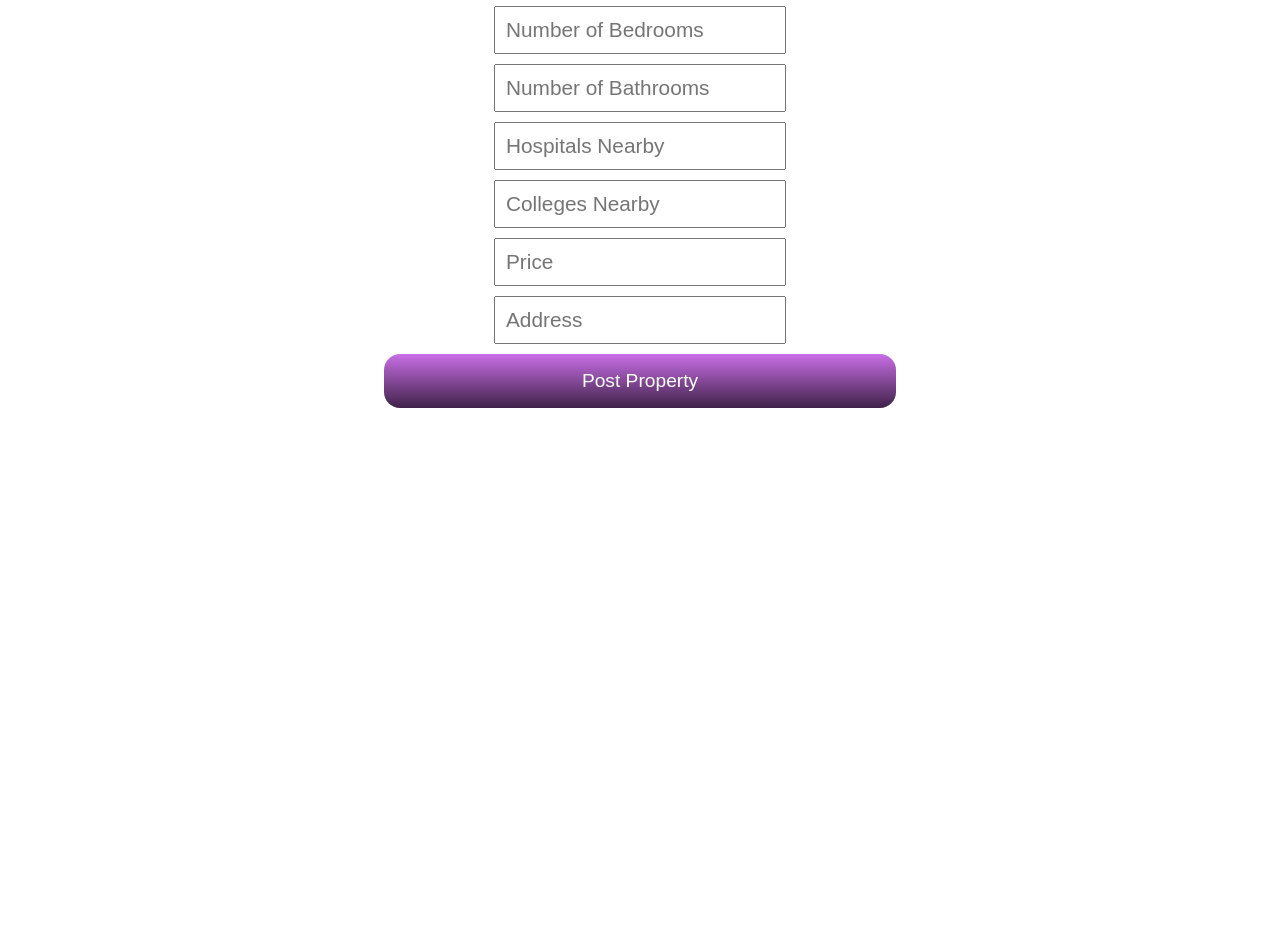
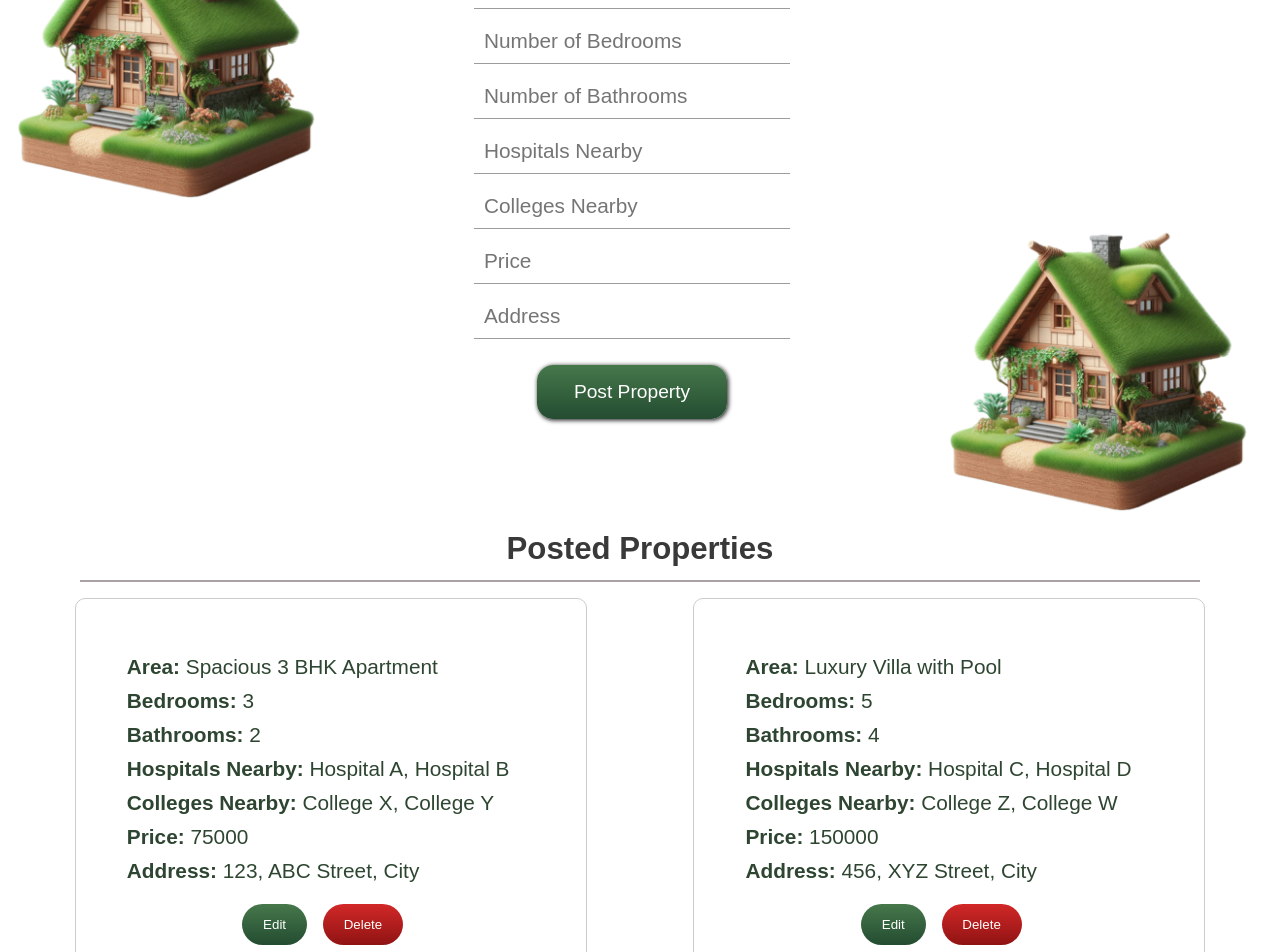
Before and after one commit to Shreyajain30/Presido, a React (Create React App) app in the folder presido_challenge/: page /seller in a window 1280 px wide. Shown: the part 200-1152 px from the top of the page. Before the commit the page ends 800 px from the top, so only its background shows below. Built offline with nearby package versions, Linux system fonts and the light colour scheme; a web font is replaced by a local one.

Commit message:
ui updated

```diff
--- a/presido_challenge/src/Component/Seller/Seller.css
+++ b/presido_challenge/src/Component/Seller/Seller.css
@@ -1,72 +1,130 @@
 
 .seller-container {
-
     padding-top:5rem;
-
+    text-align: center;
+  }
+  .form-container{
+    display: flex;
+    flex-direction: row;
+  }
+  .form-container img{
+    width:300px;
+    height:auto;
+  }
+  .first-image{
+    padding-left: 1rem;
+    padding-top: 2rem;
+  }
+  .last-image{
+    padding-right:2rem;
+    align-self: end;
   }
   .heading{
-    margin-bottom: 2rem;
+    margin: 0.8rem 0;
     color: rgb(57, 57, 57);
   }
   .property-form {
+    width:70%;
     display: flex;
     flex-direction: column;
     align-items: center;
     gap: 10px;
     margin-bottom: 20px;
   }
-
+  .property-form hr{
+  width: 90%;
+  }
   .property-form input {
     padding: 10px;
     font-size: 1em;
+    width:50%;
+    text-align: wrap;
+    border:none;
+    outline:none;
+    border-bottom: 0.8px solid rgb(156, 156, 156);
+    transition: border-bottom 0.2s ease;
   }
-
+  input:focus{
+    border-bottom: 2px solid rgb(73, 125, 69);
+  }
   .property-form button {
-    width: 40%;
+    margin-top:1rem;
+    margin-bottom:5rem;
+    width: 30%;
     padding: 1rem;
+    cursor: pointer;
     display: flex;
     justify-content: center;
     align-items: center;
     border:none ;
     border-radius: 1rem;
-    background: linear-gradient(rgb(201, 110, 231), rgb(63, 34, 72));
+    background: linear-gradient(rgb(70, 120, 75), rgb(36, 76, 49));
     color: white;
+    box-shadow: 1px 1px 4px 0.5px rgb(44, 44, 44);
     font-size: 1.2rem;
     text-align: wrap;
 }
 
 .property-form button:hover {
-  background: linear-gradient(rgb(180, 118, 201), rgb(63, 34, 72));
+  background: linear-gradient(rgb(91, 145, 100), rgb(34, 72, 44));
 }
-  .properties-list {
+
+.property-container-seller hr{
+  width:20%;
+}
+  .properties-list-seller {
+    display: flex;
+    flex-direction: row;
+    flex-wrap: wrap;
+    justify-content: space-evenly;
+
+  }
+  .no-property{
+    padding:5rem;
+    margin-bottom:10rem;
+    font-size:larger;
+    font-weight: 500;
+    color: rgb(57, 57, 57);
+  }
+  .property-item-seller {
+    margin:1rem 2rem;
+    padding: 4%;
+    border: 1px solid #ccc;
+    border-radius: 10px;
     display: flex;
     flex-direction: column;
-    gap: 20px;
+    align-items:start;
+   width:40%;
   }
 
-  .property-item {
-    padding: 20px;
-    border: 1px solid #ccc;
-    border-radius: 5px;
+  .property-item-seller p {
+    margin: 5px 0;
+    text-align: start;
   }
-
-  .property-item p {
-    margin: 5px 0;
+  .button-container{
+    align-self: center;
   }
-
-  .property-item button {
-    margin-right: 10px;
-    padding: 5px 10px;
+  .property-item-seller button {
+    margin-top: 1rem;
+    margin-right: 1rem;
+    padding: 0.8rem 1.3rem;
     border: none;
+    border-radius: 1.4rem;
     cursor: pointer;
   }
 
-  .property-item button:first-of-type {
-    background-color: #36984d;
+  .property-item-seller button:first-of-type {
+    background: linear-gradient(rgb(70, 120, 75), rgb(36, 76, 49));
     color: white;
+    transition: box-shadow ease 0.2s ;
   }
 
-  .property-item button:last-of-type {
-    background-color: #b93340;
+  .property-item-seller button:last-of-type {
+    background:linear-gradient(rgb(210, 40, 40),rgb(144, 19, 19));
     color: white;
+    transition: box-shadow ease 0.3s ;
   }
+  .property-item-seller button:hover{
+    box-shadow: 1px 1px 4px 0px rgb(124, 124, 124);
+    background: linear-gradient(rgb(126, 124, 121), rgb(84, 84, 84));
+  }
--- a/presido_challenge/src/Component/Seller/Seller.js
+++ b/presido_challenge/src/Component/Seller/Seller.js
@@ -3,7 +3,7 @@ import axios from "axios";
 import "./Seller.css";
 
 const Seller = () => {
-
+  const [properties, setProperties] = useState([]);
   const [propertyDetails, setPropertyDetails] = useState({
     area: "",
     bedrooms: "",
@@ -14,53 +14,64 @@ const Seller = () => {
     address: "",
   });
   const [isEditing, setIsEditing] = useState(false);
-  const [editId, setEditId] = useState(null);
+  const[editId,setEditId]=useState(null);
+  useEffect(() => {
+    const fetchProperties = async () => {
+      try {
+        // Simulate fetching data with hardcoded properties
+        const sampleProperties = [
+          {
+            id: 1,
+            area: "Spacious 3 BHK Apartment",
+            bedrooms: 3,
+            bathrooms: 2,
+            hospitalsNearby: "Hospital A, Hospital B",
+            collegesNearby: "College X, College Y",
+            price: 75000,
+            address: "123, ABC Street, City",
+          },
+          {
+            id: 2,
+            area: "Luxury Villa with Pool",
+            bedrooms: 5,
+            bathrooms: 4,
+            hospitalsNearby: "Hospital C, Hospital D",
+            collegesNearby: "College Z, College W",
+            price: 150000,
+            address: "456, XYZ Street, City",
+          },
+          {
+            id: 3,
+            area: "Cozy 2 BHK Apartment",
+            bedrooms: 2,
+            bathrooms: 1,
+            hospitalsNearby: "Hospital E, Hospital F",
+            collegesNearby: "College M, College N",
+            price: 50000,
+            address: "789, PQR Street, City",
+          },
+        ];
 
-  // useEffect(() => {
-  //   const fetchProperties = async () => {
-  //     try {
-  //       // Simulate fetching data with hardcoded properties
-  //       const sampleProperties = [
-  //         {
-  //           id: 1,
-  //           area: "Spacious 3 BHK Apartment",
-  //           bedrooms: 3,
-  //           bathrooms: 2,
-  //           hospitalsNearby: "Hospital A, Hospital B",
-  //           collegesNearby: "College X, College Y",
-  //           price: 75000,
-  //           address: "123, ABC Street, City",
-  //         },
-  //         {
-  //           id: 2,
-  //           area: "Luxury Villa with Pool",
-  //           bedrooms: 5,
-  //           bathrooms: 4,
-  //           hospitalsNearby: "Hospital C, Hospital D",
-  //           collegesNearby: "College Z, College W",
-  //           price: 150000,
-  //           address: "456, XYZ Street, City",
-  //         },
-  //         {
-  //           id: 3,
-  //           area: "Cozy 2 BHK Apartment",
-  //           bedrooms: 2,
-  //           bathrooms: 1,
-  //           hospitalsNearby: "Hospital E, Hospital F",
-  //           collegesNearby: "College M, College N",
-  //           price: 50000,
-  //           address: "789, PQR Street, City",
-  //         },
-  //       ];
+        setProperties(sampleProperties);
+      } catch (err) {
+        console.log(err);
+      }
+    };
 
-  //       setProperties(sampleProperties);
-  //     } catch (err) {
-  //       console.log(err);
-  //     }
-  //   };
-
-  //   fetchProperties();
-  // }, []);
+    fetchProperties();
+  }, []);
+  function handleDelete(id) {
+    console.log(id);
+    const updatedProperties = properties.filter((item) => item.id !== id);
+    setProperties(updatedProperties);
+  }
+  function handleEdit(id) {
+    const editProperty=properties.find((item)=>item.id===id);
+    setIsEditing(true);
+    setPropertyDetails(editProperty);
+    setEditId(id);
+    window.scrollTo({top:0,behavior:"smooth"});
+  }
 
   const handleInputChange = (e) => {
     const { name, value } = e.target;
@@ -72,14 +83,41 @@ const Seller = () => {
 
   const handleSubmit = (e) => {
     e.preventDefault();
-
+    if(isEditing){
+     const editProperties=properties.map((item)=>
+    item.id===editId?propertyDetails:item
+    )
+     console.log(editProperties);
+      setProperties(editProperties);
+      setIsEditing(false);
+      window.scrollTo({top:600,behavior:"smooth"});
+    }
+    else{
+      const newProperty=propertyDetails;
+      setProperties([...properties,newProperty]);
+    }
+    setPropertyDetails(
+      {
+        area: "",
+        bedrooms: "",
+        bathrooms: "",
+        hospitalsNearby: "",
+        collegesNearby: "",
+        price: "",
+        address: "",
+      }
+    )
   };
-
 
   return (
     <div className="seller-container">
+      <section className="form-container">
+        <div className="first-image">
+          <img src="/form-house.png" alt="house"></img>
+        </div>
+        <form onSubmit={handleSubmit} className="property-form" method="POST">
           <h2 className="heading">Post a New Property</h2>
-      <form onSubmit={handleSubmit} className="property-form" method="POST">
+          <hr></hr>
           <input
             type="text"
             name="area"
@@ -136,29 +174,56 @@ const Seller = () => {
             onChange={handleInputChange}
             required
           />
-        <button type="submit">{isEditing ? "Update Property" : "Post Property"}</button>
+          <button type="submit"  >
+            {isEditing ? "Update Property" : "Post Property"}
+
+          </button>
         </form>
-
-      {/* <h2 className="heading">Posted Properties</h2> */}
-      {/* <div className="properties-list">
+        <div className="last-image">
+          <img src="/form-house.png" alt="house"></img>
+        </div>
+      </section>
+      <section className="properties-container-seller">
+        <h2 className="heading">Posted Properties</h2>
+        <hr></hr>
+        <div className="properties-list-seller">
           {properties.length === 0 ? (
-          <p>No properties added yet.</p>
+            <p className="no-property">No properties added yet.</p>
           ) : (
             properties.map((property) => (
-            <div key={property.id} className="property-item">
-              <p><strong>Area:</strong> {property.area}</p>
-              <p><strong>Bedrooms:</strong> {property.bedrooms}</p>
-              <p><strong>Bathrooms:</strong> {property.bathrooms}</p>
-              <p><strong>Hospitals Nearby:</strong> {property.hospitalsNearby}</p>
-              <p><strong>Colleges Nearby:</strong> {property.collegesNearby}</p>
-              <p><strong>Price:</strong> {property.price}</p>
-              <p><strong>Address:</strong> {property.address}</p>
+              <div key={property.id} className="property-item-seller">
+                <p>
+                  <strong>Area:</strong> {property.area}
+                </p>
+                <p>
+                  <strong>Bedrooms:</strong> {property.bedrooms}
+                </p>
+                <p>
+                  <strong>Bathrooms:</strong> {property.bathrooms}
+                </p>
+                <p>
+                  <strong>Hospitals Nearby:</strong> {property.hospitalsNearby}
+                </p>
+                <p>
+                  <strong>Colleges Nearby:</strong> {property.collegesNearby}
+                </p>
+                <p>
+                  <strong>Price:</strong> {property.price}
+                </p>
+                <p>
+                  <strong>Address:</strong> {property.address}
+                </p>
+                <div className="button-container">
                   <button onClick={() => handleEdit(property.id)}>Edit</button>
-              <button onClick={() => handleDelete(property.id)}>Delete</button>
+                  <button onClick={() => handleDelete(property.id)}>
+                    Delete
+                  </button>
+                </div>
               </div>
             ))
           )}
-      </div> */}
+        </div>
+      </section>
     </div>
   );
 };
--- a/presido_challenge/src/Component/form/Form.css
+++ b/presido_challenge/src/Component/form/Form.css
@@ -87,6 +87,7 @@ label {
   height: 2.5rem;
   margin-top: 1rem;
   color: white;
+  cursor: pointer;
   text-align: center;
   background: linear-gradient(rgb(70, 120, 75), rgb(36, 76, 49));
   border-radius: 0.9rem;
```
Also changed, not shown: presido_challenge/public/form-house.png (added). Lines whose indentation alone changed are shown as unchanged.
